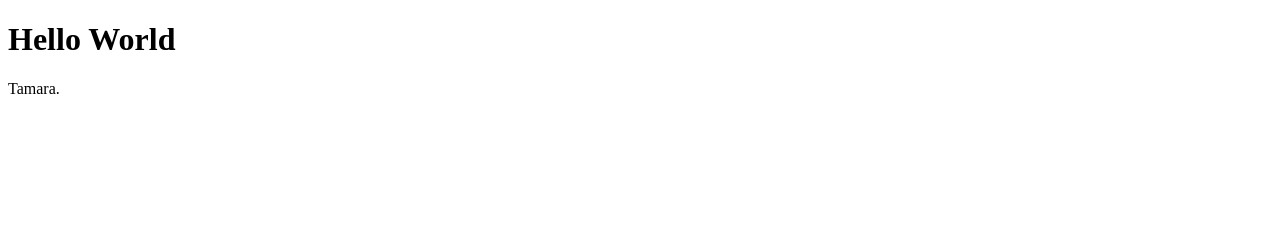
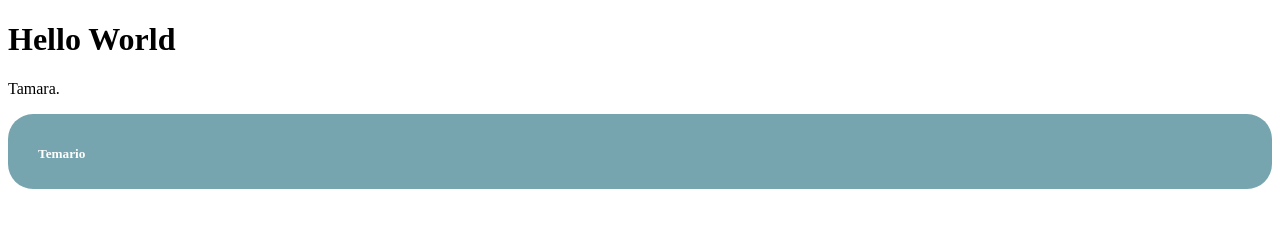
Before and after one commit to testacio/PRUEBA22_23, a plain HTML site: page index.html in a window 1280 px wide. Drawn offline with Linux system fonts and the light colour scheme.

Commit message:
Update index.html

```diff
--- a/index.html
+++ b/index.html
@@ -3,5 +3,9 @@
 <body>
 <h1>Hello World</h1>
 <p>Tamara.</p>
+<div style=" border-radius: 25px;
+  background: #76a5af; padding: 5px; color:white; padding-left:30px; padding-top: 10px;">
+    <h5 style="color:white;">Temario</h5>
+</div>
 </body>
 </html>
```
